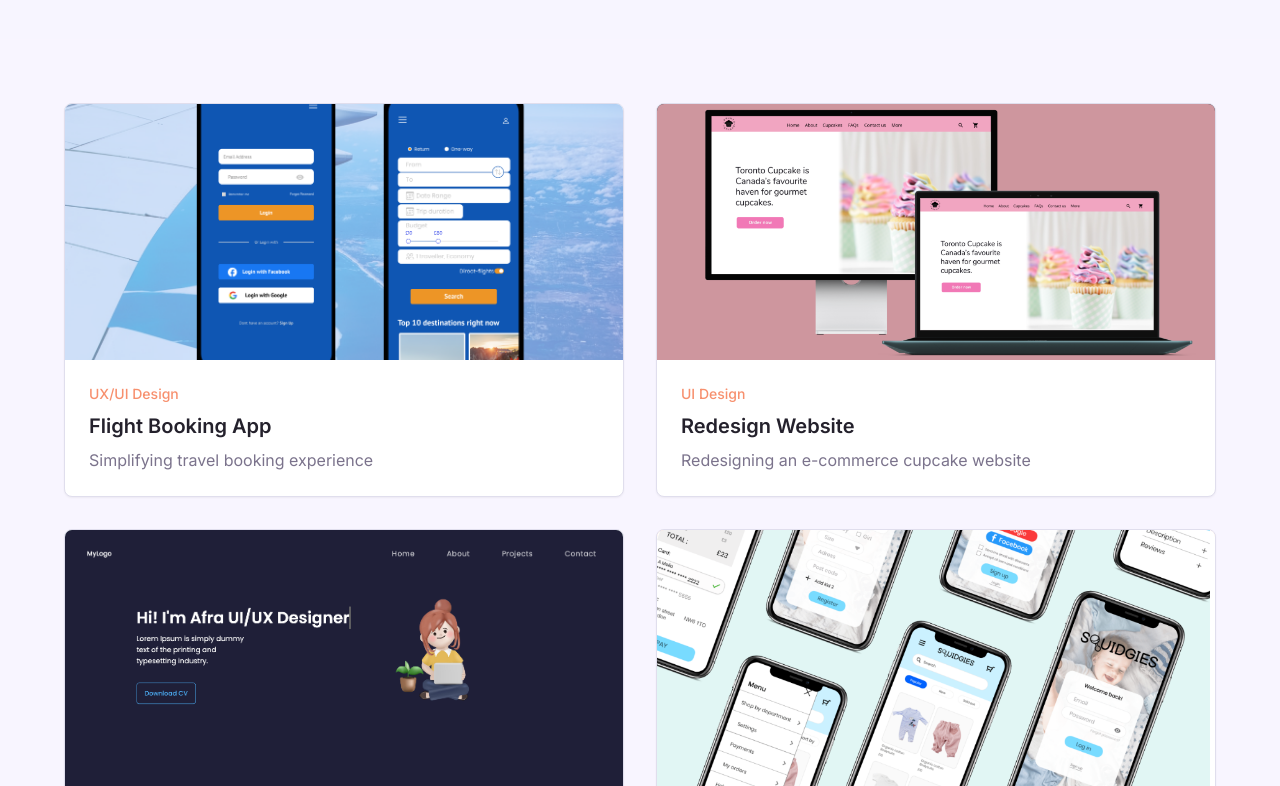
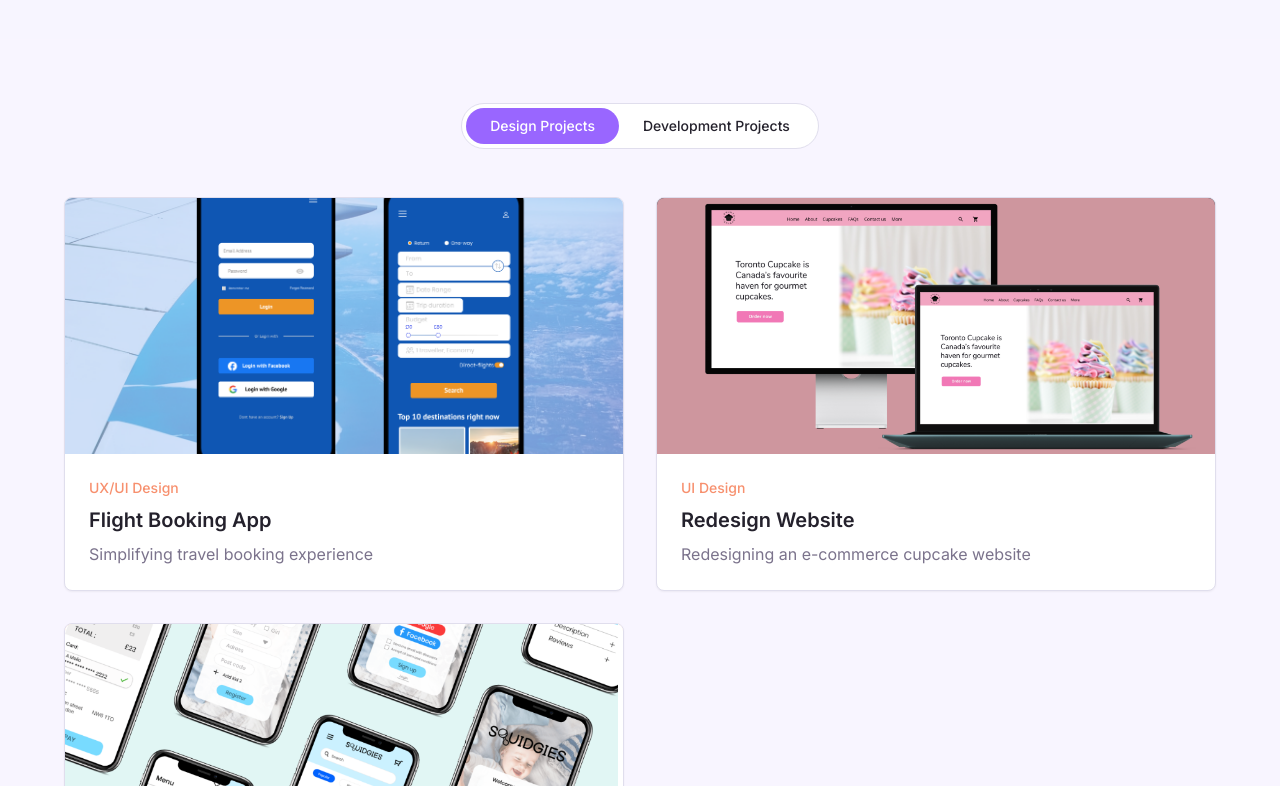
Before and after one commit to aframelia/Portfolio-UX-UI, a React (Vite) app: page / in a window 1280 px wide. Shown: the part 834-1620 px from the top of the page. Built offline with nearby package versions, Linux system fonts and the light colour scheme.

Commit message:
project filter added

```diff
--- a/src/contexts/LanguageContext.tsx
+++ b/src/contexts/LanguageContext.tsx
@@ -52,6 +52,11 @@ const translations = {
     'portfolio.ecommerce.title': 'E-commerce Platform',
     'portfolio.ecommerce.category': 'Product Design',
     'portfolio.ecommerce.description': 'Kids shopping experience',
+
+    // Portfolio filters
+    'portfolio.filter.design': 'Design Projects',
+    'portfolio.filter.development': 'Development Projects',
+
   },
   es: {
     // Navigation
@@ -98,7 +103,13 @@ const translations = {
     'portfolio.ecommerce.title': 'Plataforma E-commerce',
     'portfolio.ecommerce.category': 'Diseño de Producto',
     'portfolio.ecommerce.description': 'Experiencia de compra para productos de niños',
+
+    // Portfolio filters
+    'portfolio.filter.design': 'Proyectos de Diseño',
+   'portfolio.filter.development': 'Proyectos de Desarrollo',
+
   }
+
 };
 
 const LanguageContext = createContext<LanguageContextType | undefined>(undefined);
--- a/src/pages/Index.tsx
+++ b/src/pages/Index.tsx
@@ -13,16 +13,18 @@ const Index = () => {
   const navigate = useNavigate();
   const { t } = useLanguage();
   const [menuOpen, setMenuOpen] = useState(false);
+  const [projectType, setProjectType] = useState<'design' | 'development'>('design');
 
 
-  const portfolioItems = [
+  const allPortfolioItems = [
     {
       title: t('portfolio.flight.title'),
       category: t('portfolio.flight.category'),
       image: "/flight.png",
       bg: "bg-gradient-to-br from-sky to-sky-light",
       description: t('portfolio.flight.description'),
-      link: "/flight-case-study"
+      link: "/flight-case-study",
+      type: 'design' as const,
     },
     {
       title: t('portfolio.redesign.title'),
@@ -30,7 +32,8 @@ const Index = () => {
       image: "/TorontoMoc.png",
       bg: "bg-gradient-to-br from-slate-800 to-slate-900",
       description: t('portfolio.redesign.description'),
-      link: "/cupcake-case-study"
+      link: "/cupcake-case-study",
+      type: 'design' as const,
     },
     {
       title: t('portfolio.design.title'),
@@ -38,7 +41,8 @@ const Index = () => {
       image: "/Portfoilio.png",
       bg: "bg-gradient-to-br from-mint to-mint-light",
       description: t('portfolio.design.description'),
-      link: "/squidgies-case-study"
+      link: "/squidgies-case-study",
+      type: 'development' as const,
     },
     {
       title: t('portfolio.ecommerce.title'),
@@ -46,9 +50,12 @@ const Index = () => {
       image: "/squidgies.png",
       bg: "bg-gradient-to-br from-peach to-peach-light",
       description: t('portfolio.ecommerce.description'),
-      link: "/squidgies-case-study"
+      link: "/squidgies-case-study",
+      type: 'design' as const,
     }
   ];
+
+  const portfolioItems = allPortfolioItems.filter(item => item.type === projectType);
 
   const tools = [
     { name: "Figma", icon: <Figma className="w-8 h-8" />, color: "text-purple-500" },
@@ -166,6 +173,27 @@ const Index = () => {
       {/* Portfolio Grid */}
       <section id="work" className="py-16 px-6 bg-lavender-light">
         <div className="max-w-6xl mx-auto">
+            {/* Project Type Toggle */}
+          <div className="flex justify-center mb-12">
+            <div className="bg-card rounded-full p-1 border border-border">
+              <Button
+                variant={projectType === 'design' ? 'default' : 'ghost'}
+                size="sm"
+                onClick={() => setProjectType('design')}
+                className="rounded-full px-6"
+              >
+                {t('portfolio.filter.design')}
+              </Button>
+              <Button
+                variant={projectType === 'development' ? 'default' : 'ghost'}
+                size="sm"
+                onClick={() => setProjectType('development')}
+                className="rounded-full px-6"
+              >
+                {t('portfolio.filter.development')}
+              </Button>
+            </div>
+          </div>
           <div className="grid md:grid-cols-2 gap-8">
             {portfolioItems.map((item, index) => (
               <Card
```
